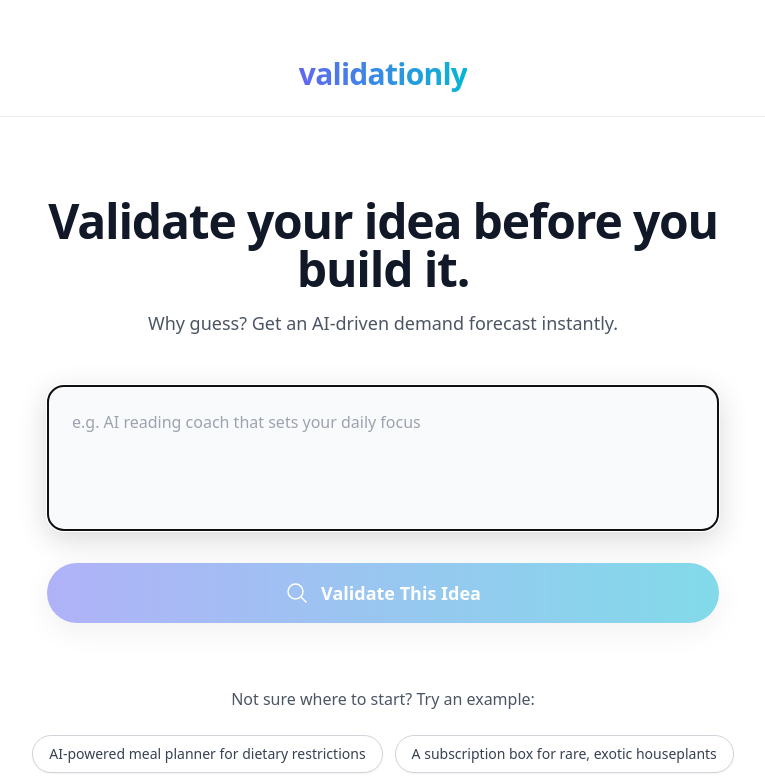
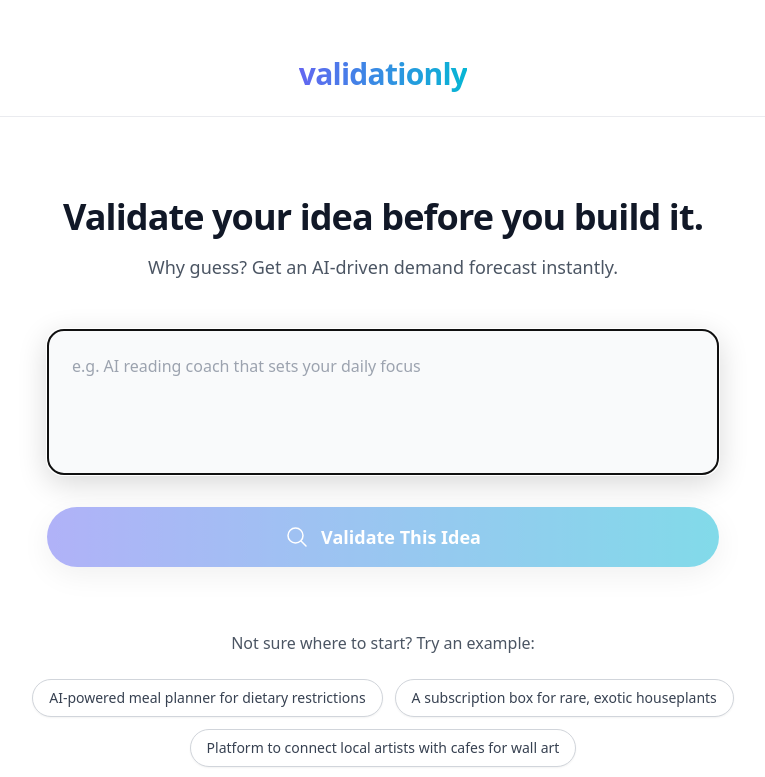
Before and after one commit to kptbarbarossa/validationly, a React (Vite) app: page / in a window 1280 px wide. Shown: the top 777 px of the page, without its empty margins (257-1022 px from the left). Built offline with nearby package versions, Linux system fonts and the light colour scheme; the HTML template or start-up script is replaced by a standard one.

Commit message:
text size

```diff
--- a/src/pages/HomePage.tsx
+++ b/src/pages/HomePage.tsx
@@ -103,7 +103,7 @@ const HomePage: React.FC = () => {
 
     return (
         <div className="text-center max-w-3xl mx-auto">
-            <h1 className="text-4xl sm:text-5xl font-bold text-gray-900 mb-4 tracking-tight">
+            <h1 className="text-3xl sm:text-4xl font-bold text-gray-900 mb-4 tracking-tight">
                 Validate your idea before you build it.
             </h1>
             <p className="text-lg text-gray-600 mb-12">
@@ -118,11 +118,10 @@ const HomePage: React.FC = () => {
                         onChange={handleInputChange}
                         onKeyDown={handleKeyDown}
                         placeholder="e.g. AI reading coach that sets your daily focus"
-                        className={`w-full p-6 rounded-2xl bg-gray-50 border text-gray-900 focus:ring-0 focus:border-indigo-400 min-h-[120px] resize-none text-left text-base transition-all duration-200 shadow-[0_8px_30px_rgb(0,0,0,0.12)] hover:shadow-[0_8px_30px_rgb(0,0,0,0.16)] focus:shadow-[0_8px_30px_rgb(0,0,0,0.16)] ${
-                            userInput.errorMessage
+                        className={`w-full p-6 rounded-2xl bg-gray-50 border text-gray-900 focus:ring-0 focus:border-indigo-400 min-h-[120px] resize-none text-left text-base transition-all duration-200 shadow-[0_8px_30px_rgb(0,0,0,0.12)] hover:shadow-[0_8px_30px_rgb(0,0,0,0.16)] focus:shadow-[0_8px_30px_rgb(0,0,0,0.16)] ${userInput.errorMessage
                                 ? 'border-red-300 focus:border-red-400'
                                 : 'border-gray-200 hover:border-gray-300'
-                        }`}
+                            }`}
                         rows={4}
                         disabled={isLoading}
                         aria-describedby={userInput.errorMessage ? "error-message" : undefined}
```
